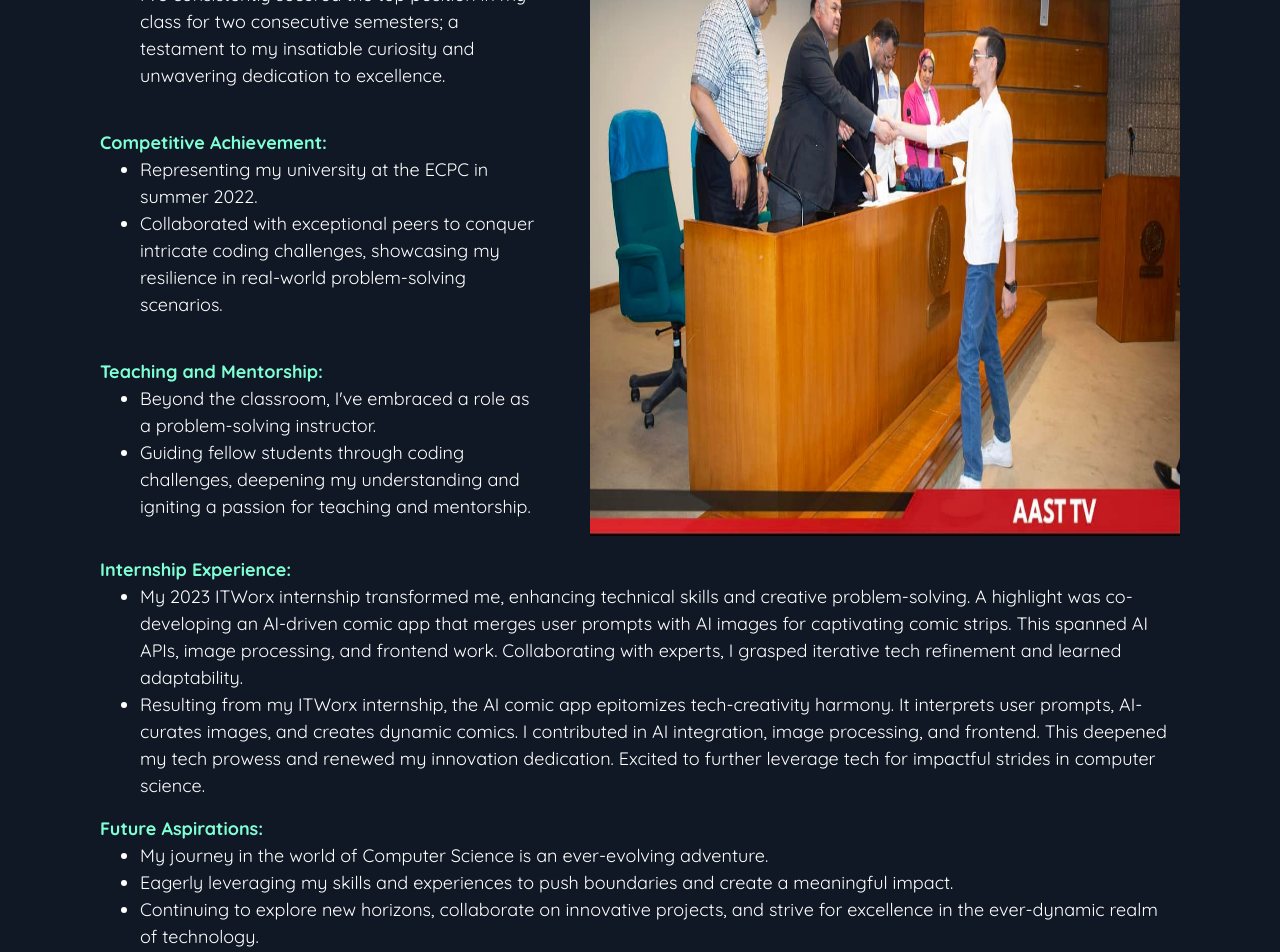
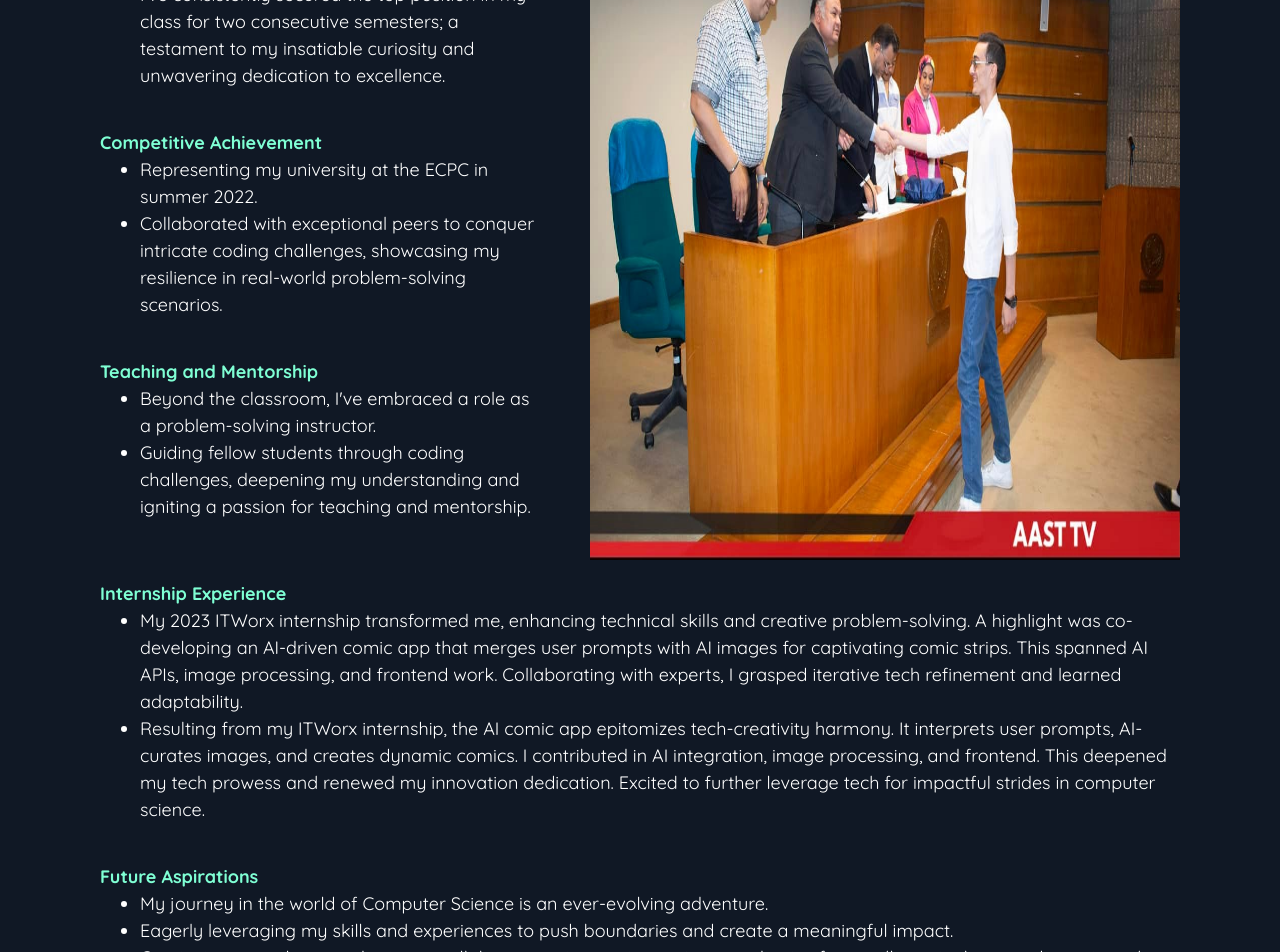
Before and after one commit to AhmedHossam8/MyPortofolio, a React (Create React App) app: page / in a window 1280 px wide. Shown: the part 1060-2012 px from the top of the page. Built offline with nearby package versions, Linux system fonts and the light colour scheme.

Commit message:
moved the about text from the js file to json file

```diff
--- a/src/components/AboutSecText.js
+++ b/src/components/AboutSecText.js
@@ -1,25 +1,26 @@
 import React from 'react';
+import aboutSecData from '../data/aboutSecData.json';
 
 function AboutSecText() {
-  const listItemStyle = { color: 'white' }; // Style for list items
+  const listItemStyle = { color: 'white' };
 
   return (
     <div>
-      <p>
-        <strong style={{color: "aquamarine"}}>Internship Experience:</strong>
-        <ul>
-          <li style={listItemStyle}>My 2023 ITWorx internship transformed me, enhancing technical skills and creative problem-solving. A highlight was co-developing an AI-driven comic app that merges user prompts with AI images for captivating comic strips. This spanned AI APIs, image processing, and frontend work. Collaborating with experts, I grasped iterative tech refinement and learned adaptability.</li>
-          <li style={listItemStyle}>Resulting from my ITWorx internship, the AI comic app epitomizes tech-creativity harmony. It interprets user prompts, AI-curates images, and creates dynamic comics. I contributed in AI integration, image processing, and frontend. This deepened my tech prowess and renewed my innovation dedication. Excited to further leverage tech for impactful strides in computer science.</li>
-        </ul>
-      </p>
-      <p>
-        <strong style={{color: "aquamarine"}}>Future Aspirations:</strong>
-        <ul>
-          <li style={listItemStyle}>My journey in the world of Computer Science is an ever-evolving adventure.</li>
-          <li style={listItemStyle}>Eagerly leveraging my skills and experiences to push boundaries and create a meaningful impact.</li>
-          <li style={listItemStyle}>Continuing to explore new horizons, collaborate on innovative projects, and strive for excellence in the ever-dynamic realm of technology.</li>
-        </ul>
-      </p>
+      {aboutSecData.sections.map((section, index) => (
+        <div key={index}>
+          <p>
+            <strong style={{ color: 'aquamarine' }}>{section.title}</strong>
+            <ul>
+              {section.content.map((item, itemIndex) => (
+                <li key={itemIndex} style={listItemStyle}>
+                  {item}
+                </li>
+              ))}
+            </ul>
+          </p>
+          <br />
+        </div>
+      ))}
     </div>
   );
 }
--- a/src/components/Abouttext.js
+++ b/src/components/Abouttext.js
@@ -1,33 +1,26 @@
 import React from 'react';
+import aboutData from '../data/aboutData.json';
 
 function Abouttext() {
-  const listItemStyle = { color: 'white' }; // Style for list items
+  const listItemStyle = { color: 'white' };
 
   return (
     <div>
-      <p>
-        <strong style={{color: "aquamarine"}}>Academic Excellence:</strong>
-        <ul>
-          <li style={listItemStyle}>I'm Ahmed Emara, an enthusiastic undergraduate student majoring in Computer Science.</li>
-          <li style={listItemStyle}>I've consistently secured the top position in my class for two consecutive semesters; a testament to my insatiable curiosity and unwavering dedication to excellence.</li>
-        </ul>
-      </p>
-      <br />
-      <p>
-        <strong style={{color: "aquamarine"}}>Competitive Achievement:</strong>
-        <ul>
-          <li style={listItemStyle}>Representing my university at the ECPC in summer 2022.</li>
-          <li style={listItemStyle}>Collaborated with exceptional peers to conquer intricate coding challenges, showcasing my resilience in real-world problem-solving scenarios.</li>
-        </ul>
-      </p>
-      <br />
-      <p>
-        <strong style={{color: "aquamarine"}}>Teaching and Mentorship:</strong>
-        <ul>
-          <li style={listItemStyle}>Beyond the classroom, I've embraced a role as a problem-solving instructor.</li>
-          <li style={listItemStyle}>Guiding fellow students through coding challenges, deepening my understanding and igniting a passion for teaching and mentorship.</li>
-        </ul>
-      </p>
+      {aboutData.sections.map((section, index) => (
+        <div key={index}>
+          <p>
+            <strong style={{ color: 'aquamarine' }}>{section.title}</strong>
+            <ul>
+              {section.content.map((item, itemIndex) => (
+                <li key={itemIndex} style={listItemStyle}>
+                  {item}
+                </li>
+              ))}
+            </ul>
+          </p>
+          <br />
+        </div>
+      ))}
     </div>
   );
 }
--- /dev/null
+++ b/src/data/aboutData.json
@@ -0,0 +1,25 @@
+{
+    "sections": [
+      {
+        "title": "Academic Excellence",
+        "content": [
+          "I'm Ahmed Emara, an enthusiastic undergraduate student majoring in Computer Science.",
+          "I've consistently secured the top position in my class for two consecutive semesters; a testament to my insatiable curiosity and unwavering dedication to excellence."
+        ]
+      },
+      {
+        "title": "Competitive Achievement",
+        "content": [
+          "Representing my university at the ECPC in summer 2022.",
+          "Collaborated with exceptional peers to conquer intricate coding challenges, showcasing my resilience in real-world problem-solving scenarios."
+        ]
+      },
+      {
+        "title": "Teaching and Mentorship",
+        "content": [
+          "Beyond the classroom, I've embraced a role as a problem-solving instructor.",
+          "Guiding fellow students through coding challenges, deepening my understanding and igniting a passion for teaching and mentorship."
+        ]
+      }
+    ]
+  }
--- /dev/null
+++ b/src/data/aboutSecData.json
@@ -0,0 +1,19 @@
+{
+    "sections": [
+      {
+        "title": "Internship Experience",
+        "content": [
+          "My 2023 ITWorx internship transformed me, enhancing technical skills and creative problem-solving. A highlight was co-developing an AI-driven comic app that merges user prompts with AI images for captivating comic strips. This spanned AI APIs, image processing, and frontend work. Collaborating with experts, I grasped iterative tech refinement and learned adaptability.",
+          "Resulting from my ITWorx internship, the AI comic app epitomizes tech-creativity harmony. It interprets user prompts, AI-curates images, and creates dynamic comics. I contributed in AI integration, image processing, and frontend. This deepened my tech prowess and renewed my innovation dedication. Excited to further leverage tech for impactful strides in computer science."
+        ]
+      },
+      {
+        "title": "Future Aspirations",
+        "content": [
+          "My journey in the world of Computer Science is an ever-evolving adventure.",
+          "Eagerly leveraging my skills and experiences to push boundaries and create a meaningful impact.",
+          "Continuing to explore new horizons, collaborate on innovative projects, and strive for excellence in the ever-dynamic realm of technology."
+        ]
+      }
+    ]
+  }
```
